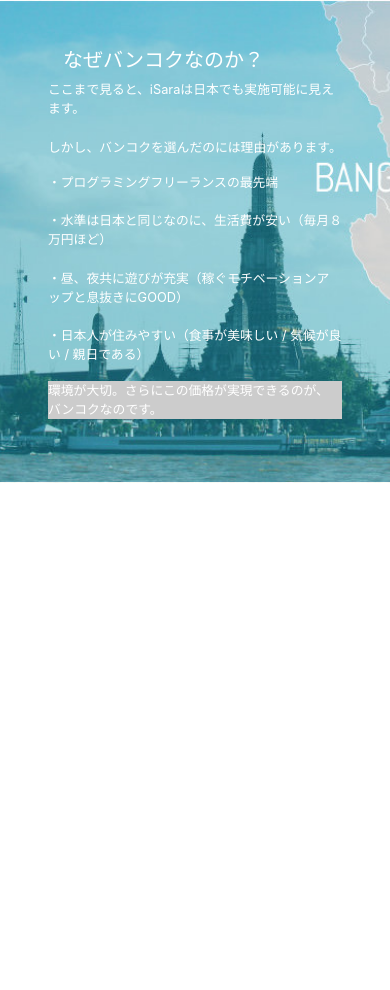
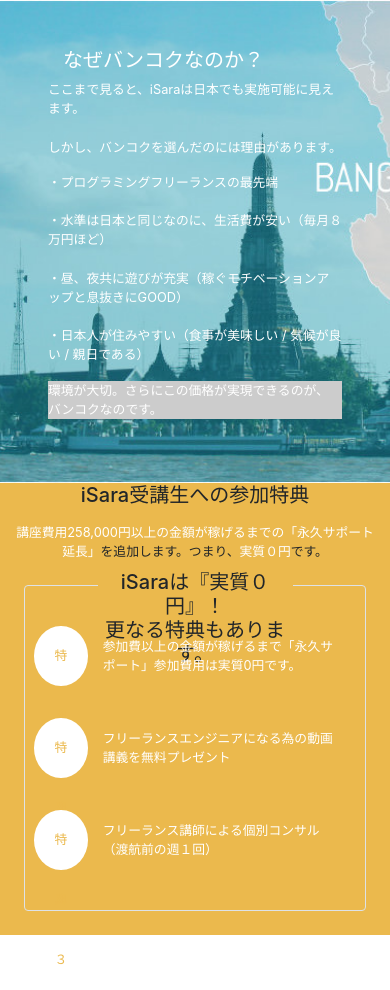
Before and after one commit to shibuya365/copy_web-4, a plain HTML site: page index.html in a window 390 px wide. Shown: the part 9031-10021 px from the top of the page. Before the commit the page ends 9514 px from the top, so only its background shows below. Drawn offline with nearby package versions, Linux system fonts and the light colour scheme.

Commit message:
add part of special

```diff
--- a/index.html
+++ b/index.html
@@ -581,6 +581,30 @@
         </div>
       </div>
 
+      <!-- special -->
+      <div class="special cotainer text-black bg-secondary text-center p-3">
+        <div class="row">
+          <h5 class="col-12">iSara受講生への参加特典</h5>
+          <p class="col-12 small"><span class="text-white">講座費用258,000円以上の金額が稼げるまでの「永久サポート延長」</span>を追加します。つまり、<span class="text-white">実質０円</span>です。</p>
+        </div>
+        <div class="row special-box position-relative border rounded m-2 p-4">
+          <h5 class="position-absolute bg-secondary">iSaraは『実質０円』！<br>更なる特典もあります。</h5>
+          <div class="row d-md-none">
+            <div class="col-2 about_circle rounded-circle bg-white text-secondary small my-3">特典１</div>
+            <div class="col-10 text-white text-left my-auto small">参加費以上の金額が稼げるまで「永久サポート」参加費用は実質0円です。</div>
+            <div class="col-2 about_circle rounded-circle bg-white text-secondary small my-3">特典２</div>
+            <div class="col-10 text-white text-left my-auto small">フリーランスエンジニアになる為の動画講義を無料プレゼント</div>
+            <div class="col-2 about_circle rounded-circle bg-white text-secondary small my-3">特典３</div>
+            <div class="col-10 text-white text-left my-auto small">フリーランス講師による個別コンサル（渡航前の週１回）</div>
+          </div>
+        </div>
+      </div>
+
+
+
+
+
+
 
 
 
--- a/style/style.scss
+++ b/style/style.scss
@@ -286,6 +286,21 @@ li {
   background-position: center;
 }
 
+// special
+.special {
+  h5 {
+    top: -1rem;
+    left: 0;
+    right: 0;
+    width: 50vw;
+    margin: auto;
+  }
+  .about_circle {
+    width: 60px;
+    height: 60px;
+  }
+}
+
 
 
 
```
Also changed, not shown: style/style.css, 2 other files.
